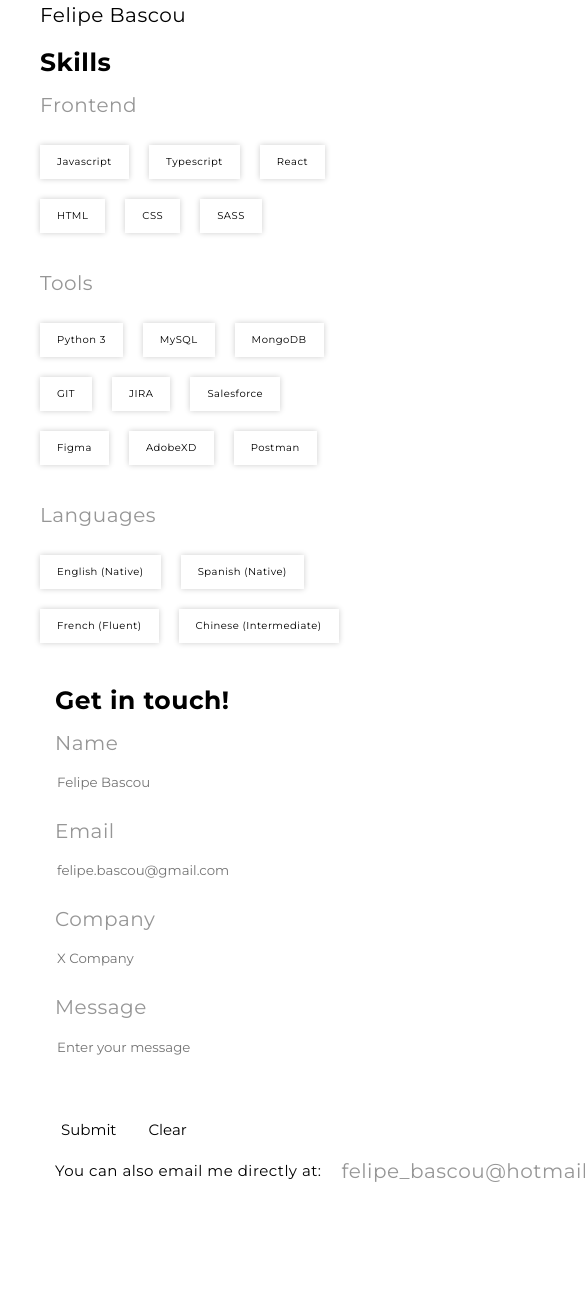
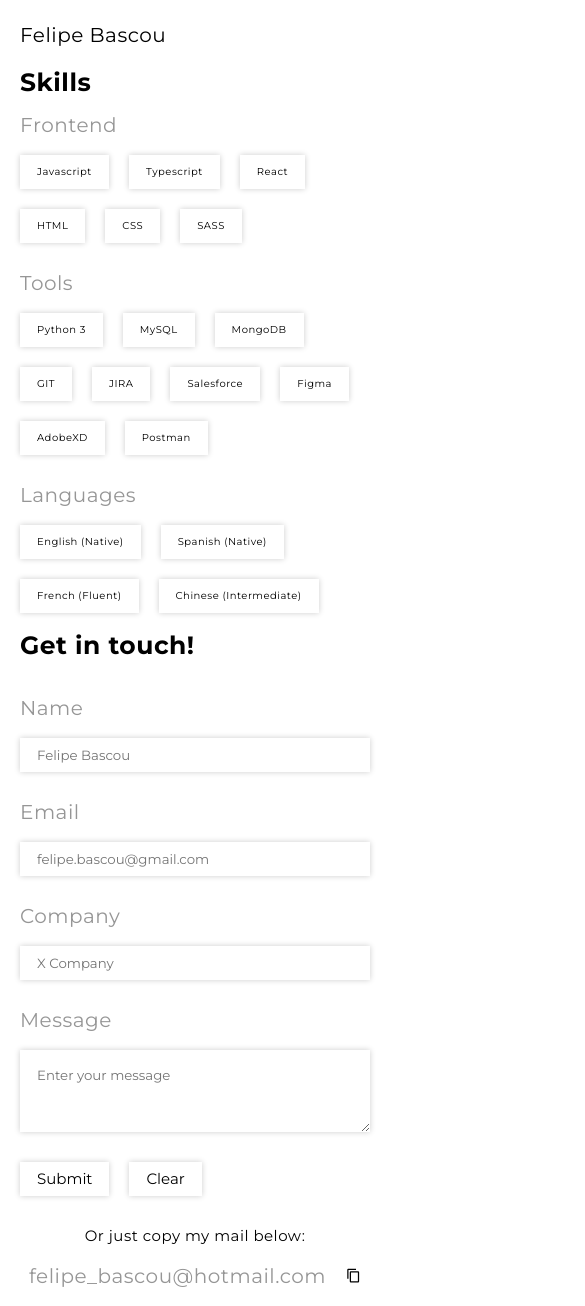
Before and after one commit to FBascou/portfolio, a React (Vite) app in the folder frontend/: page /contact in a window 390 px wide. Shown: the top 1306 px of the page, 585 px wide, since content can reach past the window. Before the commit the page ends 1196 px from the top, so only its background shows below. Built offline with nearby package versions, Linux system fonts and the light colour scheme.

Commit message:
Update ContactPage, MainPage design

```diff
--- a/frontend/src/pages/ContactPage/ContactPage.scss
+++ b/frontend/src/pages/ContactPage/ContactPage.scss
@@ -2,9 +2,16 @@
   display: flex;
   flex-direction: column;
   gap: 2rem;
+  width: 100%;
 }
 
 .contact-content {
+  display: flex;
+  gap: 3rem;
+}
+
+.contact-form-container {
+  width: 50%;
   display: flex;
   flex-direction: column;
   gap: 3rem;
@@ -23,6 +30,15 @@
 
 .contact-extra-info {
   display: flex;
+  flex-direction: column;
+  align-items: center;
+  justify-content: center;
+  gap: 2rem;
+  width: 50%;
+}
+
+.contact-email-container {
+  display: flex;
   align-items: center;
   gap: 2rem;
 }
@@ -30,3 +46,18 @@
 .contact-icon {
   cursor: pointer;
 }
+
+@media screen and (max-width: 600px) {
+  .contact-container {
+    gap: 4rem;
+    width: 100%;
+  }
+  .contact-content {
+    flex-direction: column;
+  }
+
+  .contact-extra-info,
+  .contact-form-container {
+    width: 100%;
+  }
+}
--- a/frontend/src/pages/ContactPage/ContactPage.tsx
+++ b/frontend/src/pages/ContactPage/ContactPage.tsx
@@ -50,7 +50,12 @@ const ContactPage = () => {
       <div className="contact-title">
         <h2>Get in touch!</h2>
       </div>
-      <form className="contact-content" onSubmit={handleClickSubmit} onReset={handleClickClear}>
+      <div className="contact-content">
+        <form
+          className="contact-form-container"
+          onSubmit={handleClickSubmit}
+          onReset={handleClickClear}
+        >
           <div className="form-group">
             <label htmlFor="name">
               <h3>Name</h3>
@@ -112,19 +117,22 @@ const ContactPage = () => {
             ></textarea>
           </div>
           <div className="form-btn-group">
-          <button type="submit" className="button-purple">
+            <button type="submit" className="button-primary">
               <p>Submit</p>
             </button>
-          <button type="reset">
+            <button type="reset" className="button-reset">
               <p>Clear</p>
             </button>
           </div>
         </form>
         <div className="contact-extra-info">
-        <p>You can also email me directly at:</p>
+          <p>Or just copy my mail below:</p>
+          <div className="contact-email-container">
             <h3>felipe_bascou@hotmail.com</h3>
             <div className="contact-icon">
               <ContentCopyIcon />
+            </div>
+          </div>
         </div>
       </div>
     </div>
--- a/frontend/src/pages/MainPage/MainPage.scss
+++ b/frontend/src/pages/MainPage/MainPage.scss
@@ -11,10 +11,7 @@
 }
 
 @media screen and (max-width: 600px) {
-  .main-page-container {
-    padding: 1.5rem;
-  }
-
+  .main-page-container,
   .experience-container {
     width: 100%;
   }
--- a/frontend/src/styles/_base.scss
+++ b/frontend/src/styles/_base.scss
@@ -70,12 +70,21 @@ main {
 
 // when switching to dark mode, the neon boxes could flash as if they were turning on
 
-label,
 input,
 textarea,
 button {
   font-family: inherit;
   color: inherit;
+  max-width: 100rem;
+  height: 20px;
+  padding: 1.7rem;
+}
+
+button {
+  display: flex;
+  align-items: center;
+  justify-content: center;
+  cursor: pointer;
 }
 
 .dark-theme {
@@ -83,19 +92,10 @@ button {
   color: rgba($color: rgb(255, 255, 255), $alpha: 1);
   transition: all 0.3s;
 
-  button {
-    min-width: 50px;
-    height: 20px;
-    display: flex;
-    align-items: center;
-    justify-content: center;
-    padding: 1.7rem;
-    cursor: pointer;
-  }
-
-  .button-purple {
-    box-shadow: 0 0 0.2rem rgb(255, 255, 255, 1), 0 0 0.2rem rgb(255, 255, 255, 1), 0 0 1rem #bc13fe,
-      0 0 0.1rem #bc13fe, 0 0 0.2rem #bc13fe, inset 0 0 1rem #bc13fe;
+  .button-primary {
+    box-shadow: 0 0 0.2rem rgb(255, 255, 255, 1), 0 0 0.2rem rgb(255, 255, 255, 1),
+      0 0 1rem rgba(188, 19, 254, 1), 0 0 0.1rem rgba(188, 19, 254, 1),
+      0 0 0.2rem rgba(188, 19, 254, 1), inset 0 0 1rem rgba(188, 19, 254, 1);
   }
 
   // .button-yellow {
@@ -104,30 +104,28 @@ button {
   // }
 
   input {
-    padding: 1.7rem;
-    min-width: 50px;
-    height: 20px;
     box-shadow: 0 0 0.2rem rgb(255, 255, 255, 1), 0 0 0.2rem rgb(255, 255, 255, 1), 0 0 1rem #b7b7b7,
       0 0 0.1rem #b7b7b7, 0 0 0.2rem #b7b7b7, inset 0 0 1rem #b7b7b7;
   }
 
   textarea {
-    padding: 1.7rem;
-    min-width: 50px;
+    height: auto;
     box-shadow: 0 0 0.2rem rgb(255, 255, 255, 1), 0 0 0.2rem rgb(255, 255, 255, 1), 0 0 1rem #b7b7b7,
       0 0 0.1rem #b7b7b7, 0 0 0.2rem #b7b7b7, inset 0 0 1rem #b7b7b7;
   }
 
   input:focus-visible,
   textarea:focus-visible {
-    box-shadow: 0 0 0.2rem rgb(255, 255, 255, 1), 0 0 0.2rem rgb(255, 255, 255, 1), 0 0 1rem #bc13fe,
-      0 0 0.1rem #bc13fe, 0 0 0.2rem #bc13fe, inset 0 0 1rem #bc13fe;
+    box-shadow: 0 0 0.2rem rgb(255, 255, 255, 1), 0 0 0.2rem rgb(255, 255, 255, 1),
+      0 0 1rem rgba(188, 19, 254, 1), 0 0 0.1rem rgba(188, 19, 254, 1),
+      0 0 0.2rem rgba(188, 19, 254, 1), inset 0 0 1rem rgba(188, 19, 254, 1);
   }
 
   input:invalid,
   textarea:invalid {
     box-shadow: 0 0 0.2rem rgb(255, 255, 255, 0.5), 0 0 0.2rem rgb(255, 255, 255, 0.5),
-      0 0 1rem #ff0000, 0 0 0.1rem #ff0000, 0 0 0.2rem #ff0000, inset 0 0 1rem #ff0000;
+      0 0 1rem rgba(255, 0, 0, 1), 0 0 0.1rem rgba(255, 0, 0, 1), 0 0 0.2rem rgba(255, 0, 0, 1),
+      inset 0 0 1rem rgba(255, 0, 0, 1);
   }
 
   input:invalid:not(:focus),
@@ -137,20 +135,22 @@ button {
 
   // input:focus-visible,
   // textarea:focus-visible {
-  //   box-shadow: 0 0 0.2rem rgb(255, 255, 255, 1), 0 0 0.2rem rgb(255, 255, 255, 1), 0 0 1rem #bc13fe,
-  //     0 0 0.1rem #bc13fe, 0 0 0.2rem #bc13fe, inset 0 0 1rem #bc13fe;
+  //   box-shadow: 0 0 0.2rem rgb(255, 255, 255, 1), 0 0 0.2rem rgb(255, 255, 255, 1), 0 0 1rem rgba(188, 19, 254, 1),
+  //     0 0 0.1rem rgba(188, 19, 254, 1), 0 0 0.2rem rgba(188, 19, 254, 1), inset 0 0 1rem rgba(188, 19, 254, 1);
   // }
 
   input:focus,
   textarea:focus {
-    box-shadow: 0 0 0.2rem rgb(255, 255, 255, 1), 0 0 0.2rem rgb(255, 255, 255, 1), 0 0 1rem #ffff00,
-      0 0 0.1rem #ffff00, 0 0 0.2rem #ffff00, inset 0 0 1rem #ffff00;
+    box-shadow: 0 0 0.2rem rgb(255, 255, 255, 1), 0 0 0.2rem rgb(255, 255, 255, 1),
+      0 0 1rem rgba(255, 255, 0, 1), 0 0 0.1rem rgba(255, 255, 0, 1),
+      0 0 0.2rem rgba(255, 255, 0, 1), inset 0 0 1rem rgba(255, 255, 0, 1);
   }
 
   input:valid,
   textarea:valid {
-    box-shadow: 0 0 0.2rem rgb(255, 255, 255, 1), 0 0 0.2rem rgb(255, 255, 255, 1), 0 0 1rem #01fe09,
-      0 0 0.1rem #01fe09, 0 0 0.2rem #01fe09, inset 0 0 1rem #01fe09;
+    box-shadow: 0 0 0.2rem rgb(255, 255, 255, 1), 0 0 0.2rem rgb(255, 255, 255, 1),
+      0 0 1rem rgba(1, 254, 9, 1), 0 0 0.1rem rgba(1, 254, 9, 1), 0 0 0.2rem rgba(1, 254, 9, 1),
+      inset 0 0 1rem rgba(1, 254, 9, 1);
   }
 
   input:placeholder-shown,
@@ -169,8 +169,10 @@ button {
   }
 
   form:valid [type='submit'] {
-    box-shadow: 0 0 0.2rem rgb(255, 255, 255, 1), 0 0 0.2rem rgb(255, 255, 255, 1), 0 0 1rem #01fe09,
-      0 0 0.1rem #01fe09, 0 0 0.2rem #01fe09, inset 0 0 1rem #01fe09;
+    box-shadow: 0 0 0.2rem rgb(255, 255, 255, 1), 0 0 0.2rem rgb(255, 255, 255, 1),
+      0 0 1rem rgba(1, 254, 9, 1), 0 0 0.1rem rgba(1, 254, 9, 1), 0 0 0.2rem rgba(1, 254, 9, 1),
+      inset 0 0 1rem rgba(1, 254, 9, 1);
+    // background-color: rgba(1, 254, 9, 1);
   }
 
   .icon {
@@ -191,6 +193,93 @@ button {
   color: rgba($color: rgb(0, 0, 0), $alpha: 1);
   transition: all 0.3s;
 
+  .button-primary,
+  .button-reset {
+    -webkit-box-shadow: 0px 0px 6px 0px rgba(0, 0, 0, 0.2);
+    -moz-box-shadow: 0px 0px 6px 0px rgba(0, 0, 0, 0.2);
+    box-shadow: 0px 0px 6px 0px rgba(0, 0, 0, 0.2);
+  }
+
+  // .button-yellow {
+  //   box-shadow: 0 0 0.2rem rgb(255, 255, 255, 1), 0 0 0.2rem rgb(255, 255, 255, 1), 0 0 1rem #fff,
+  //     0 0 0.1rem #fff, 0 0 0.2rem #fff, inset 0 0 1rem #fff;
+  // }
+
+  input {
+    -webkit-box-shadow: 0px 0px 6px 0px rgba(0, 0, 0, 0.2);
+    -moz-box-shadow: 0px 0px 6px 0px rgba(0, 0, 0, 0.2);
+    box-shadow: 0px 0px 6px 0px rgba(0, 0, 0, 0.2);
+  }
+
+  textarea {
+    height: auto;
+    -webkit-box-shadow: 0px 0px 6px 0px rgba(0, 0, 0, 0.2);
+    -moz-box-shadow: 0px 0px 6px 0px rgba(0, 0, 0, 0.2);
+    box-shadow: 0px 0px 6px 0px rgba(0, 0, 0, 0.2);
+  }
+
+  input:focus-visible,
+  textarea:focus-visible {
+    -webkit-box-shadow: 0px 0px 6px 0px rgba(188, 19, 254, 1);
+    -moz-box-shadow: 0px 0px 6px 0px rgba(188, 19, 254, 1);
+    box-shadow: 0px 0px 6px 0px rgba(188, 19, 254, 1);
+  }
+
+  input:invalid,
+  textarea:invalid {
+    -webkit-box-shadow: 0px 0px 6px 0px rgba(255, 0, 0, 1);
+    -moz-box-shadow: 0px 0px 6px 0px rgba(255, 0, 0, 1);
+    box-shadow: 0px 0px 6px 0px rgba(255, 0, 0, 1);
+  }
+
+  input:invalid:not(:focus),
+  textarea:invalid:not(:focus) {
+    animation: shake 0.65s;
+  }
+
+  // input:focus-visible,
+  // textarea:focus-visible {
+  //   box-shadow: 0 0 0.2rem rgb(255, 255, 255, 1), 0 0 0.2rem rgb(255, 255, 255, 1), 0 0 1rem rgba(188, 19, 254, 1),
+  //     0 0 0.1rem rgba(188, 19, 254, 1), 0 0 0.2rem rgba(188, 19, 254, 1), inset 0 0 1rem rgba(188, 19, 254, 1);
+  // }
+
+  input:focus,
+  textarea:focus {
+    -webkit-box-shadow: 0px 0px 6px 0px rgba(255, 255, 0, 1);
+    -moz-box-shadow: 0px 0px 6px 0px rgba(255, 255, 0, 1);
+    box-shadow: 0px 0px 6px 0px rgba(255, 255, 0, 1);
+  }
+
+  input:valid,
+  textarea:valid {
+    -webkit-box-shadow: 0px 0px 6px 0px rgba(1, 254, 9, 1);
+    -moz-box-shadow: 0px 0px 6px 0px rgba(1, 254, 9, 1);
+    box-shadow: 0px 0px 6px 0px rgba(1, 254, 9, 1);
+  }
+
+  input:placeholder-shown,
+  textarea:placeholder-shown {
+    -webkit-box-shadow: 0px 0px 6px 0px rgba(0, 0, 0, 0.2);
+    -moz-box-shadow: 0px 0px 6px 0px rgba(0, 0, 0, 0.2);
+    box-shadow: 0px 0px 6px 0px rgba(0, 0, 0, 0.2);
+  }
+
+  input:placeholder-shown:not(:focus),
+  textarea:placeholder-shown:not(:focus) {
+    animation: none;
+  }
+
+  form:invalid [type='submit'] {
+    cursor: not-allowed;
+  }
+
+  form:valid [type='submit'] {
+    -webkit-box-shadow: 0px 0px 6px 0px rgba(1, 254, 9, 1);
+    -moz-box-shadow: 0px 0px 6px 0px rgba(1, 254, 9, 1);
+    box-shadow: 0px 0px 6px 0px rgba(1, 254, 9, 1);
+    background-color: rgba(1, 254, 9, 1);
+  }
+
   .icon {
     width: 3.5rem;
     height: 3.5rem;
@@ -209,7 +298,7 @@ ul {
   display: flex;
   flex-wrap: wrap;
   gap: 2rem;
-  padding: 1rem 0;
+  // padding: 1rem 0;
 }
 
 // @keyframes lightToDarkTheme {
@@ -261,6 +350,7 @@ ul {
     display: flex;
     flex-direction: column;
     height: 100%;
+    padding: 2rem;
   }
 
   main {
```
Lines whose indentation alone changed are shown as unchanged.
